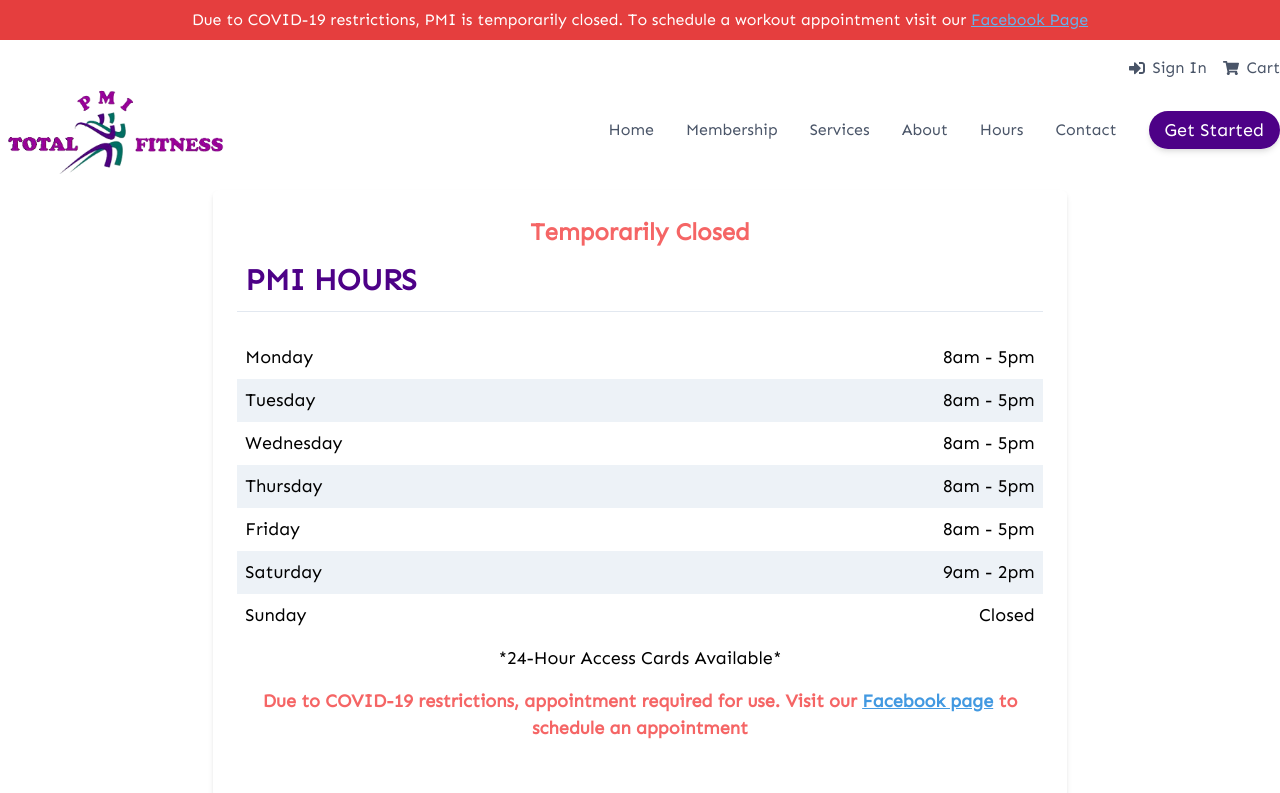
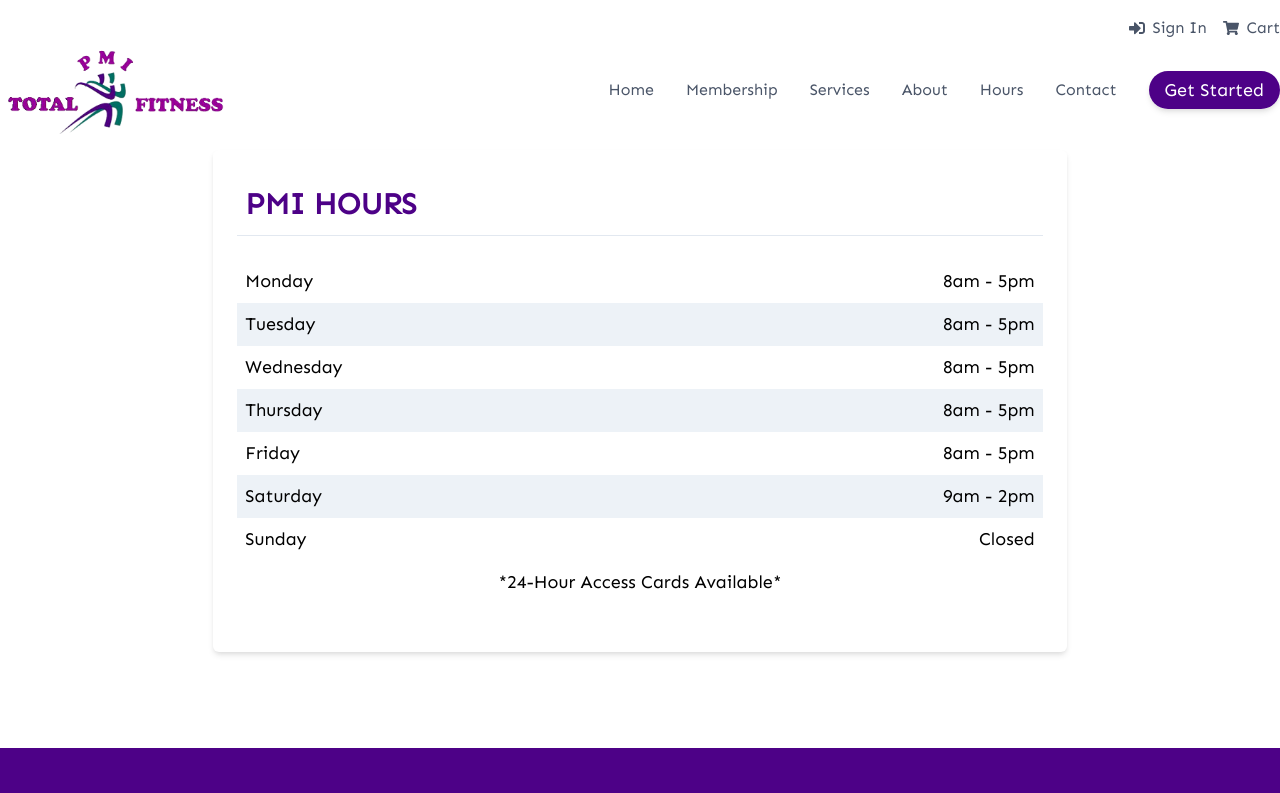
Before and after one commit to dchoinie/pmi-final, a Gatsby site: page /hours in a window 1280 px wide. Shown: the top 793 px of the page. Built offline with nearby package versions, Linux system fonts and the light colour scheme; Gatsby itself is replaced by a stand-in of ours.

Commit message:
Remove covid messaging

```diff
--- a/src/components/layout.js
+++ b/src/components/layout.js
@@ -6,11 +6,6 @@
 const Layout = ({ children }) => {
   return (
     <>
-    <div className="flex justify-center bg-red-600 py-2 px-6 lg:px-0">
-      <p className="text-white">
-        Due to COVID-19 restrictions, PMI is temporarily closed. To schedule a workout appointment visit our <a href="https://www.facebook.com/pmitotalfitness/appointments" className="text-blue-400 underline" target="_blank" rel="noopener noreferrer">Facebook Page</a>
-      </p>
-    </div>
       <NavLarge />
       <NavSmall />
       <main>{children}</main>
--- a/src/pages/hours.js
+++ b/src/pages/hours.js
@@ -6,7 +6,6 @@
     <Layout>
       <div className="max-w-screen-xl mx-auto flex mb-24">
         <div className="flex flex-col bg-white shadow-md rounded-md p-6 w-2/3 mx-auto">
-          <p className="text-center text-red-500 text-2xl font-bold">Temporarily Closed</p>
           <h4 className="text-3xl font-bold uppercase text-primary p-2">
             PMI Hours
           </h4>
@@ -43,9 +42,6 @@
             <div className="flex justify-center py-2 p-2">
               <p className="capitalize">*24-hour access cards available*</p>
             </div>
-            <div className="flex justify-center p-2">
-              <p className="text-red-500 font-bold text-center">Due to COVID-19 restrictions, appointment required for use. Visit our <a href="https://www.facebook.com/pmitotalfitness/appointments" className="text-blue-500 underline" target="_blank" rel="noopener noreferrer">Facebook page</a> to schedule an appointment</p>
-            </div>
           </div>
         </div>
       </div>
```
